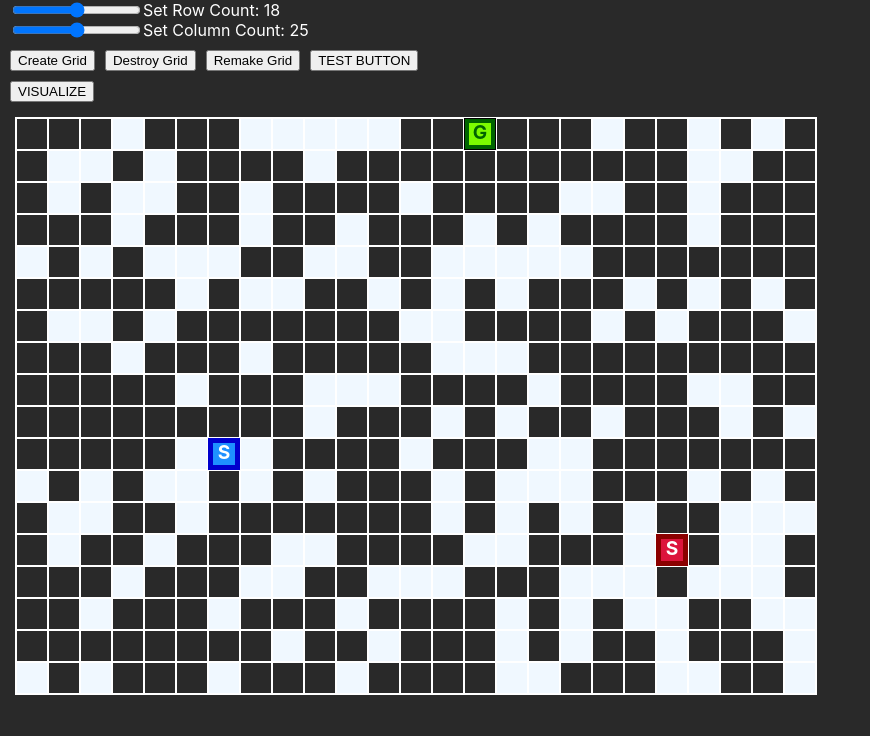
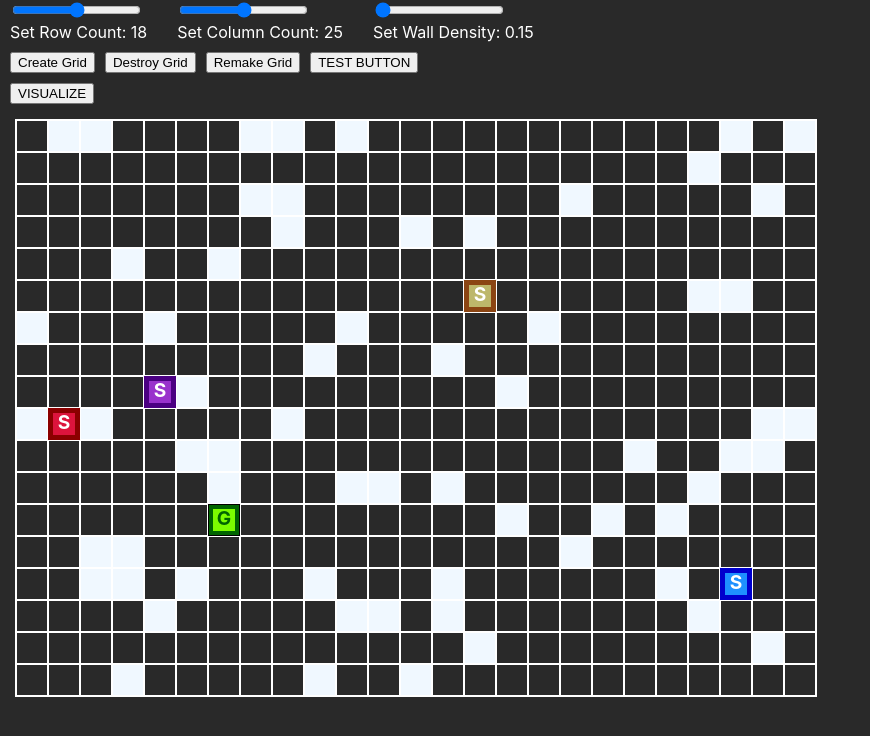
Before and after one commit to vik-ma/pathfinding-race, a React (Create React App) app: page / in a window 1280 px wide. Shown: the top 736 px of the page, without its empty margins (0-870 px from the left). Built offline with nearby package versions, Linux system fonts and the light colour scheme.

Commit message:
Added wall density as a slider option

```diff
--- a/src/App.css
+++ b/src/App.css
@@ -7,7 +7,11 @@ body {
     margin-left: 10px;
     display: flex;
     align-items: stretch;
-    justify-content:flex-start;
+    justify-content: flex-start;
+}
+
+.sliderElement {
+    margin-right: 30px;
 }
 
 .buttonContainer {
--- a/src/App.js
+++ b/src/App.js
@@ -14,7 +14,11 @@ function App() {
   const [rowCount, setRowCount] = useState(SLIDER_ROW_DEFAULT_VALUE);
   const [colCount, setColCount] = useState(SLIDER_COL_DEFAULT_VALUE);
 
-  const [numStartNodes, setStartNumNodes] = useState(2);
+  const SLIDER_NUMNODES_DEFAULT_VALUE = 4;
+  const [numStartNodes, setNumStartNodes] = useState(SLIDER_NUMNODES_DEFAULT_VALUE);
+
+  const SLIDER_WALL_DENSITY_DEFAULT_VALUE = 0.15;
+  const [wallDensityValue, setWallDensityValue] = useState(SLIDER_WALL_DENSITY_DEFAULT_VALUE);
 
   const [gridKey, setGridKey] = useState(0);
 
@@ -34,6 +38,9 @@ function App() {
             colCount,
             setColCount,
             numStartNodes,
+            setNumStartNodes,
+            wallDensityValue,
+            setWallDensityValue
           }}
         >
           <GridCustomizer />
--- a/src/PathfindingVisualizer/GridCustomizer.js
+++ b/src/PathfindingVisualizer/GridCustomizer.js
@@ -2,33 +2,78 @@ import React, { useContext } from "react";
 import { GridContext } from "../Helpers/GridContexts";
 
 export const GridCustomizer = () => {
-  const { rowCount, setRowCount, colCount, setColCount } =
-    useContext(GridContext);
+  const {
+    rowCount,
+    setRowCount,
+    colCount,
+    setColCount,
+    numStartNodes,
+    setNumStartNodes,
+    wallDensityValue,
+    setWallDensityValue,
+  } = useContext(GridContext);
+
+  const defaultRowValue = rowCount;
+  const defaultColValue = colCount;
+  const defaultNumNodes = numStartNodes;
+  const defaultWallDensity = wallDensityValue;
+
+  const wallDensityMap = { 1: 0.15, 2: 0.25, 3: 0.4 };
 
   return (
     <div>
       <div className="sliderContainer">
+        <div className="sliderElement">
           <input
             type="range"
             min="10"
             max="26"
             name="row"
-          defaultValue="SLIDER_DEFAULT_VALUE"
+            defaultValue={defaultRowValue}
             onChange={(e) => setRowCount(e.target.value)}
           ></input>
+          <br />
           Set Row Count: {rowCount}
         </div>
-      <div className="sliderContainer">
+        <div className="sliderElement">
           <input
             type="range"
             min="10"
             max="40"
             name="col"
-          defaultValue="SLIDER_DEFAULT_VALUE"
+            defaultValue={defaultColValue}
             onChange={(e) => setColCount(e.target.value)}
           ></input>
+          <br />
           Set Column Count: {colCount}
+        </div>
         <br />
+        <div className="sliderElement">
+          <input
+            type="range"
+            min="1"
+            max="3"
+            name="wallDensity"
+            defaultValue={defaultWallDensity}
+            onChange={(e) =>
+              setWallDensityValue(wallDensityMap[e.target.value])
+            }
+          ></input>
+          <br />
+          Set Wall Density: {wallDensityValue}
+        </div>
+        {/* <div className="sliderElement">
+          <input
+            type="range"
+            min="2"
+            max="4"
+            name="numNodes"
+            defaultValue={defaultNumNodes}
+            onChangeCapture={(e) => setNodeSlider(e.target.value)}
+          ></input>
+          <br />
+          Set Number of Nodes: {numStartNodes}
+        </div> */}
       </div>
     </div>
   );
--- a/src/PathfindingVisualizer/GridGenerator.js
+++ b/src/PathfindingVisualizer/GridGenerator.js
@@ -9,7 +9,7 @@ import { GreedyBestFirstSearch } from "../Algorithms/GreedyBestFirstSearch";
 import { BidirectionalSearch } from "../Algorithms/BidirectionalSearch";
 
 export const GridGenerator = () => {
-  const { rowCount, colCount, numStartNodes } = useContext(GridContext);
+  const { rowCount, colCount, numStartNodes, wallDensityValue } = useContext(GridContext);
 
   const [savedGrid1, setSavedGrid1] = useState([]);
   const [savedGrid2, setSavedGrid2] = useState([]);
@@ -58,12 +58,12 @@ export const GridGenerator = () => {
 
   useEffect(() => {
     createGrid();
-  }, [rowCount, colCount, numStartNodes]);
+  }, [rowCount, colCount, wallDensityValue]);
 
   const createGrid = () => {
     let gridsForAllStartNodes = [];
 
-    const wallDensity = Math.floor(rowCount * colCount * 0.4);
+    const wallDensity = Math.floor(rowCount * colCount * wallDensityValue);
 
     const walls = new Set();
 
```
Lines whose indentation alone changed are shown as unchanged.
